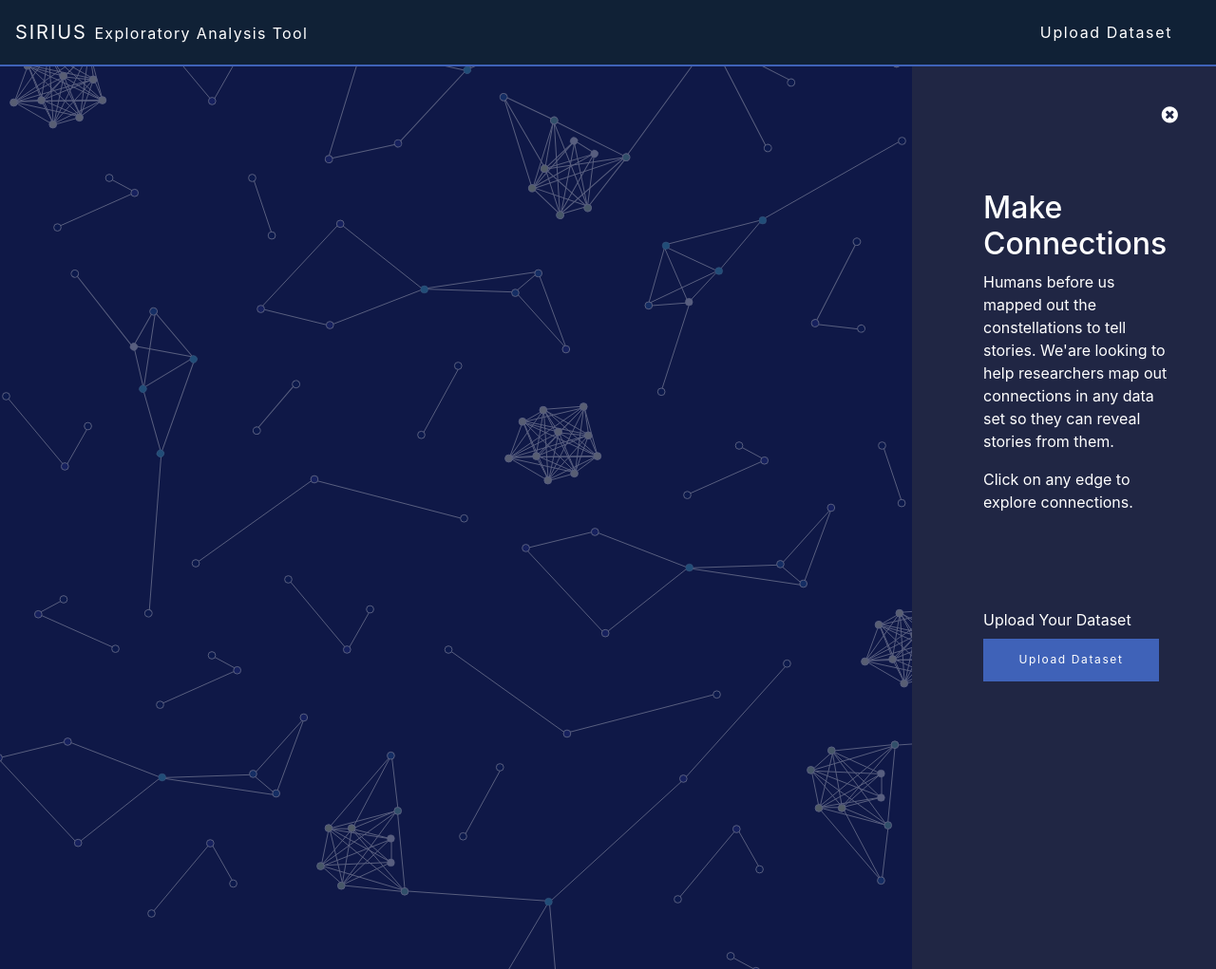
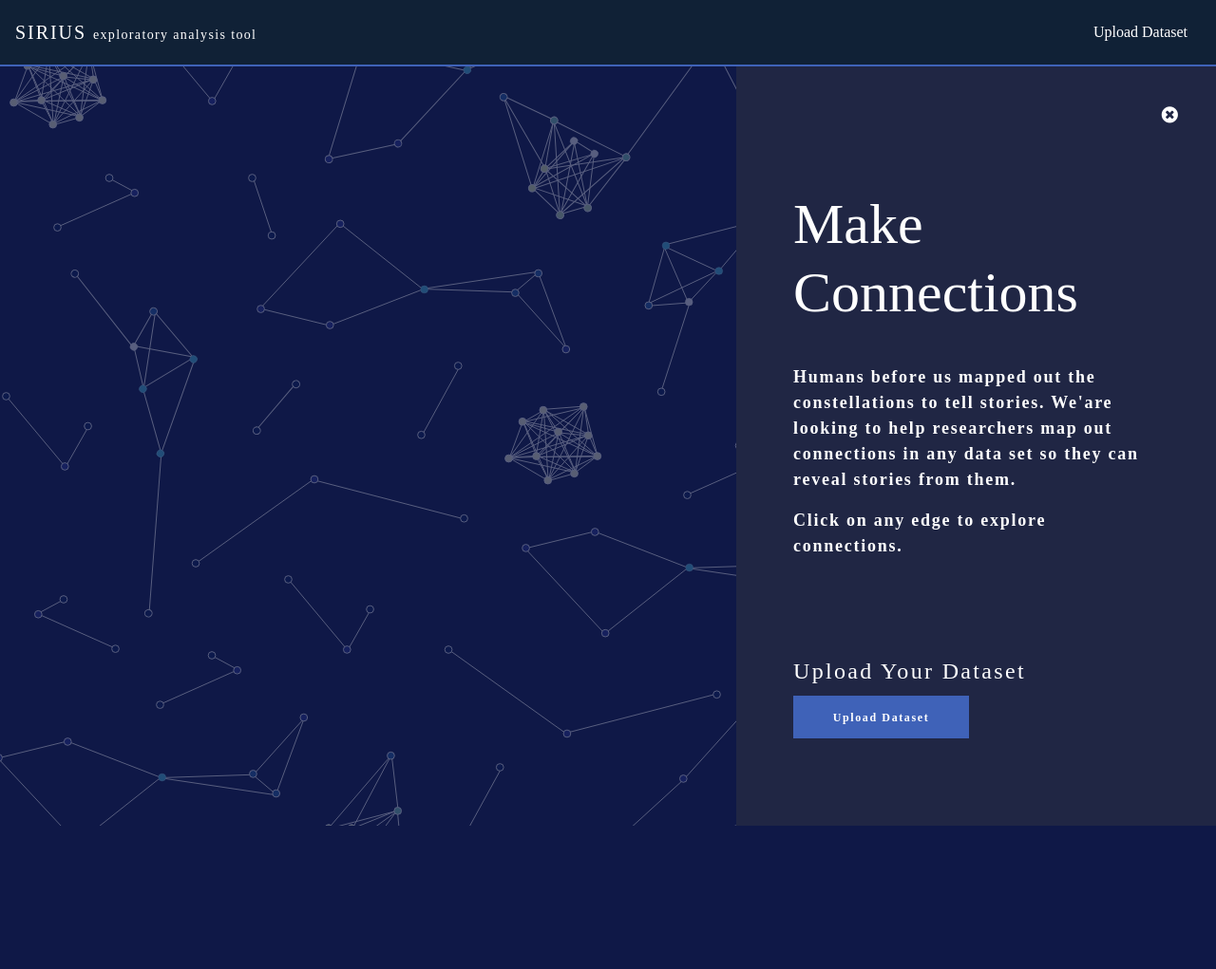
Before and after one commit to xyz8983/sirius_graph_tool, a Django app: page / in a window 1280 px wide. Shown: the whole page at 95% size. After the commit the page ends 870 px from the top, so only its background shows below. Run offline with Django 3.2, Linux system fonts and the light colour scheme; some libraries are stand-ins or nearby versions.

Commit message:
css update

```diff
--- a/static/styles/web.css
+++ b/static/styles/web.css
@@ -1,11 +1,18 @@
-
+:root{
+    /* define variables */
+    --base-bg-color: #0F1847;
+    --nav-bar-bg-color:  #102136;
+    --nav-bar-border-bt-color: #3f62b8;
+    --right-bar-bg-color: #202644;
+    --button-color: #3f62b8;
+}
 .base-bg {
     background-image: url("../../static/images/home-background.svg");
-    background-color: #0F1847;
+    background-color: var(--base-bg-color);
 }
 .navbar.navbar-expand-lg.eat-bar{
-    background-color: #102136;
-    border-bottom: 2px solid #3f62b8;
+    background-color: var(--nav-bar-bg-color);
+    border-bottom: 2px solid var(--nav-bar-border-bt-color);
     height: 70px;
 
 }
@@ -13,23 +20,79 @@ span.navbar-brand.eat-nav-title{
     color: white;
     font-size: 20px;
     letter-spacing: 1.94px;
+    font-family: Rubik;
 }
 span.navbar-brand.eat-nav-title .small{
-    font-size: 16px;
+    font-size: 14px;
     letter-spacing: 1.36px;
+    font-family: Rubik;
 }
 span.navbar-brand.upload-link{
     color: white;
     font-size: 16px;
-    /*font-family: Raleway;*/
-    letter-spacing: 1.62px;
+    font-family: Rubik;
     position: absolute;
     right: 30px;
+    margin-right:0;
 }
 span.navbar-brand.upload-link:hover{
     cursor: pointer;
 }
 
+.container.drawing-section-container{
+    margin:0;
+}
+#right-bar{
+    overflow: visible;
+    background-color: var(--right-bar-bg-color);
+    /*z-index: 1;*/
+    height: 100%;
+    width: 505px;
+    position: absolute;
+    top: 70px;
+    right: 0;
+
+    /*position: relative;*/
+    /*background-color: #202644;*/
+    /*height:100%;*/
+    /*right: 0;*/
+    /*z-index: 1;*/
+
+}
+.close-btn {
+    top: 40px;   /* needs design QA for the value when the page is shrinking*/
+    right: 40px;
+    position: absolute;
+  /*  position: relative;*/
+}
+.close-btn .fa.fa-times-circle {
+    font-size: 20px;
+    color: white;
+}
+.close-btn .fa.fa-times-circle:hover{
+    cursor: pointer;
+}
+
+
+.right-bar-content{
+    position: relative;
+    top: 70px;
+    margin: 60px;
+    color: white;
+    font-family: Rubik;
+}
+.right-bar-content h2{
+    /*the title of the right bar */
+    font-weight: 300;
+    font-size: 60px;
+    margin-bottom: 40px;
+}
+.right-bar-content .content-p{
+    font-weight: 600;
+    font-family: Raleway;
+    font-size: 18px;
+    letter-spacing: 1.75px;
+}
 .file-input-box{
     width: 0.01px;
 	height: 0.01px;
@@ -41,39 +104,24 @@ span.navbar-brand.upload-link:hover{
 .file-input-label{
     color: white;
     cursor: pointer;
+    font-family: Rubik;
+    font-size: 24px;
+    letter-spacing: 2.33px;
 }
 
-#right-bar{
-    overflow: visible;
-    background-color: #202644;
-    /*z-index: 1;*/
-    width: 505px;
-    height: 951px;
-    position: absolute;
-    top: 70px;
-    right: 0;
-
-}
-.close-btn {
-  top: 40px;
-  right: 40px;
-  position: absolute;
-}
-.close-btn .fa.fa-times-circle {
-  font-size: 20px;
-  color: white;
-}
-.close-btn .fa.fa-times-circle:hover{
-  cursor: pointer;
+.submit-btn{  /* like browse button next to a submit button? */
+    background-color: var(--button-color);
+    border: none;
+    color: white;
+    font-family: Raleway;
+    font-size: 12px;
+    font-weight: bold;
+    width: 185px;
+    height: 45px;
+    letter-spacing: 1.62px;
+    text-align: center;
 }
 
-
-.right-bar-content{
-  position: absolute;
-  top: 70px;
-  margin: 60px;
-  color: white;
-}
 .right-bar-image{
     color: white;
     margin-left: 10px;
@@ -91,16 +139,7 @@ span.navbar-brand.upload-link:hover{
 .upload-form{
   margin-top: 100px;
 }
-.submit-btn{
-  background-color: #3f62b8;
-  border: none;
-  color: white;
-  font-size: 12px;
-  width: 185px;
-  height: 45px;
-  letter-spacing: 1.62px;
-  text-align: center;
-}
+
 svg g line:hover{
    cursor: pointer;
 }
--- a/templates/base.html
+++ b/templates/base.html
@@ -12,22 +12,23 @@
 </head>
 <body class="base-bg">
     <nav class="navbar navbar-expand-lg eat-bar">
-        <span class="navbar-brand eat-nav-title">SIRIUS <span class="small">Exploratory Analysis Tool</span></span>
+        <span class="navbar-brand eat-nav-title">SIRIUS <span class="small">exploratory analysis tool</span></span>
         <span class="navbar-brand upload-link" id="upload-link">Upload Dataset</span>
     </nav>
-    <div id="drawing-section" class="container">
-        <svg width="1100" height="900"></svg>
-        <div id="right-bar" class="col-3">
+    <div id="drawing-section" class="container drawing-section-container">
+{#        <svg width="1100" height="900"></svg>#}
+        <svg></svg>
+        <div id="right-bar" class="">
             <div>
                 <span class="close-btn"><i class="fa fa-times-circle"></i></span>
             </div>
             <div class="right-bar-content">
                 <h2>Make Connections</h2>
-                <p>
+                <p class="content-p">
                     Humans before us mapped out the constellations to tell stories. We'are looking to help researchers map
                     out connections in any data set so they can reveal stories from them.
                 </p>
-                <p>Click on any edge to explore connections.</p>
+                <p class="content-p">Click on any edge to explore connections.</p>
                 <form class="upload-form" method="post" id="upload_form" encType="multipart/form-data">
                     {% csrf_token %}
                     <input class="file-input-box" type="file" name="{{ upload_form.file_field.html_name }}" id="upload_box" multiple/>
```
Also changed, not shown: client/ts/display_difference_chart.ts (+5 -2 lines), client/ts/graph_chart.ts (+12 -10 lines), static/scripts/graph.js.
